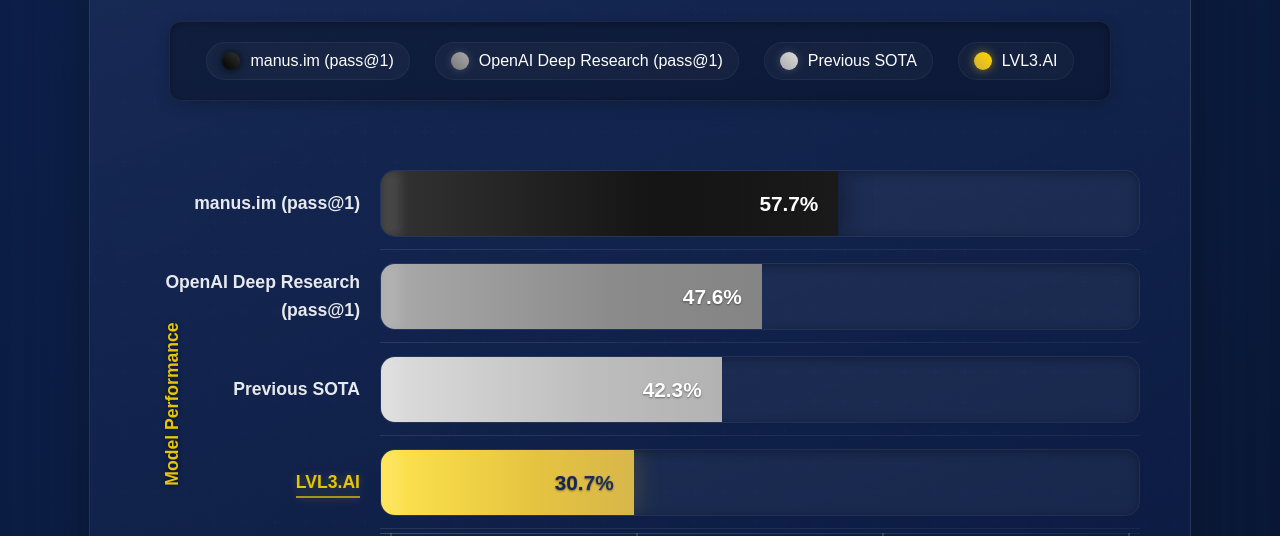
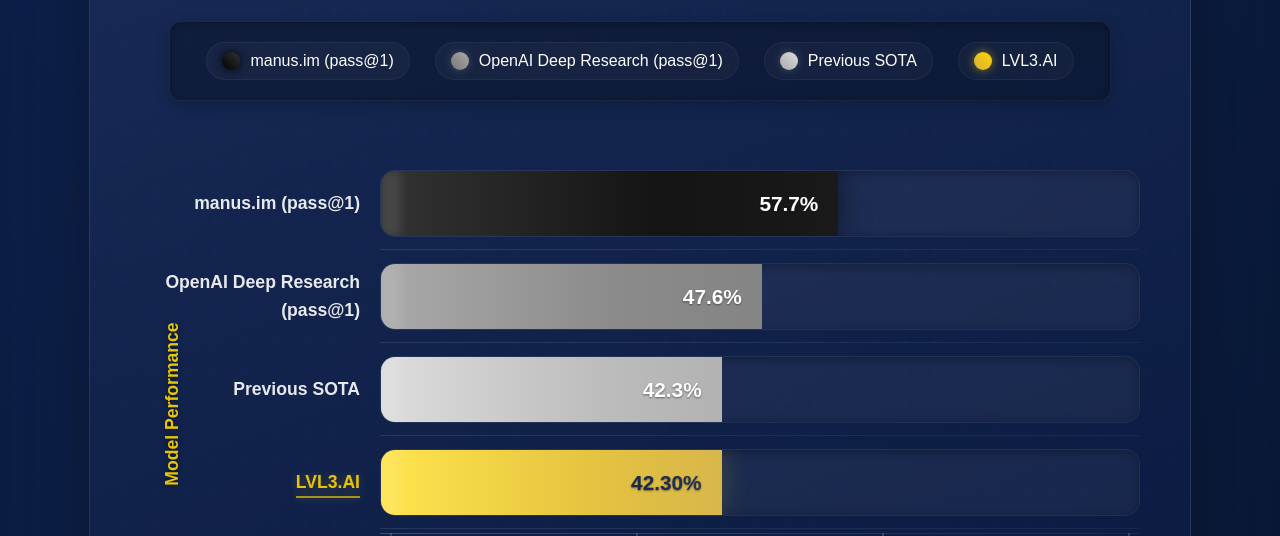
Before and after one commit to SpencerBrown1717/lvl3.AI_Benchmark, a plain HTML site: page index.html in a window 1280 px wide. Shown: the part 264-800 px from the top of the page. Drawn offline with Linux system fonts and the light colour scheme.

Commit message:
Update index.html

```diff
--- a/index.html
+++ b/index.html
@@ -388,7 +388,7 @@
         }
 
         .animate-bars .lvl3-bar {
-            width: 30.7%;
+            width: 42.30%;
             transition-delay: 1.7s;
         }
 
@@ -559,7 +559,7 @@
                 <div class="bar-container">
                     <div class="bar-label"><span class="lvl3-highlight">LVL3.AI</span></div>
                     <div class="bar-outer">
-                        <div class="bar lvl3-bar">30.7%</div>
+                        <div class="bar lvl3-bar">42.30%</div>
                         <div class="future-goal"></div>
                     </div>
                     <div class="percentage-indicator">30.7% (Q1 2025)</div>
```
